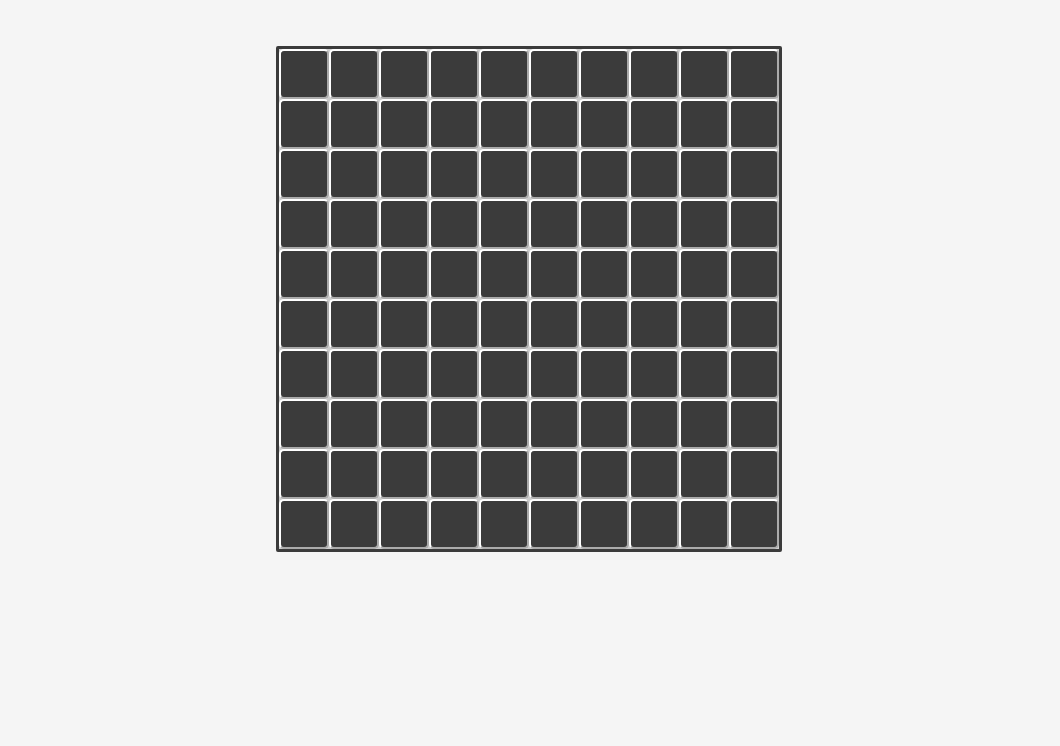
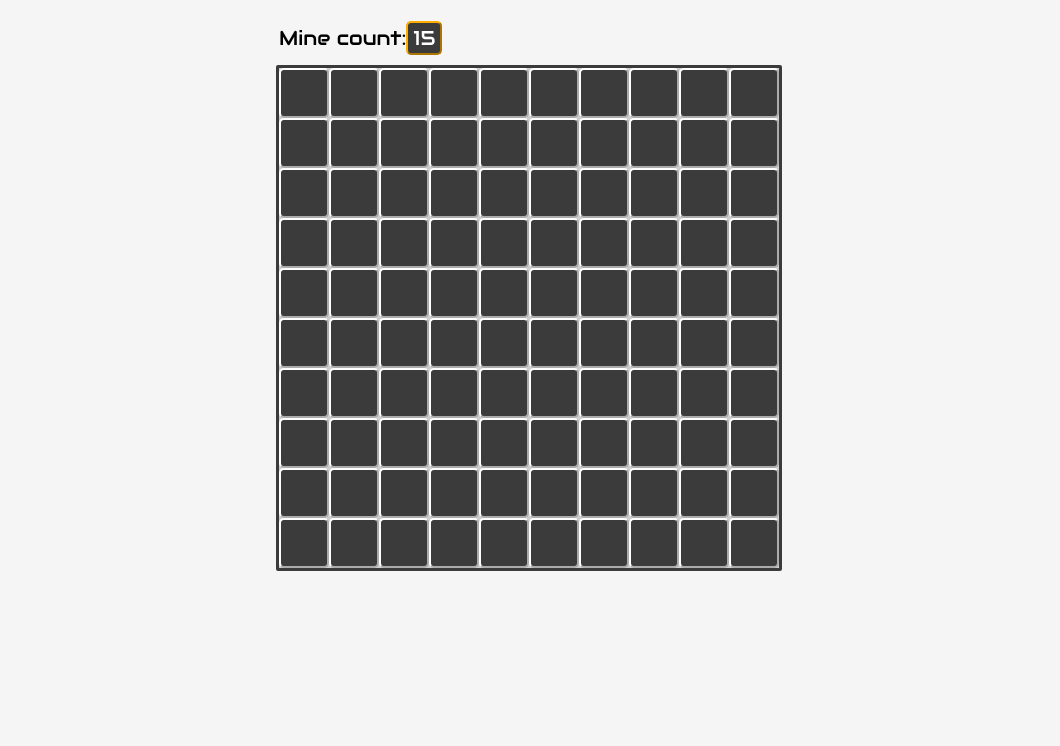
Before and after one commit to skelegor8/minesweeper, a plain HTML site: page index.html in a window 1280 px wide. Shown: the part 79-825 px from the top of the page, without its empty margins (111-1171 px from the left). Before the commit the page ends 800 px from the top, so only its background shows below. Drawn offline with Linux system fonts and the light colour scheme.

Commit message:
feat: add mine count

```diff
--- a/index.html
+++ b/index.html
@@ -36,6 +36,9 @@
           <p class="playground__modal-text"></p>
           <button class="btn btn-newgame">New game</button>
         </div>
+        <div class="playground__bombs-count">
+          <p>Mine count:</p><p class="bombs-count"></p>
+        </div>
         <div class="playground__cells">
 
         </div>
--- a/js/index.js
+++ b/js/index.js
@@ -4,6 +4,7 @@ let cellsSize = 50;
 let playgroundCellsSize;
 let bombs = [];
 let bombCount = 15;
+let flagCount = bombCount;
 let bombFrequency = 0.2;
 let number = [];
 let numberColor = ['#3498db', '#2ecc71', '#e74c3c', '#9b59b6', '#f1c40f', '#1abc9c', '#34495e', '#7f8c8d',];
@@ -19,6 +20,7 @@ const modalText = document.querySelector(".playground__modal-text");
 const modalWindow = document.querySelector(".playground__modal");
 const modalBtn = document.querySelector(".btn-newgame");
 const difficultyBtns = document.querySelectorAll(".header-menu__btn-difficulty");
+const bombsCountText = document.querySelector(".bombs-count");
 
 
 function setup() {
@@ -30,6 +32,7 @@ function setup() {
     playgroundCells.appendChild(cell);
   }
 
+  bombsCountText.innerHTML = flagCount;
   cells = document.querySelectorAll(".playground__cell");
   playgroundCellsSize = Math.sqrt(cells.length);
 
@@ -108,9 +111,13 @@ function flag(cell) {
     if (!cell.classList.contains('flag-cell')) {
       cell.innerHTML = '🚩';
       cell.classList.add('flag-cell');
+      flagCount--;
+      bombsCountText.innerHTML = flagCount;
     } else {
       cell.innerHTML = '';
       cell.classList.remove('flag-cell');
+      flagCount++;
+      bombsCountText.innerHTML = flagCount;
     }
   }
 }
@@ -205,6 +212,7 @@ function newGame() {
   bombs = [];
   number = [];
   gameOver = false;
+  flagCount = bombCount;
   modalText.innerHTML = '';
   modalWindow.classList.remove("open-modal");
   cells.forEach(cell => {
@@ -224,6 +232,7 @@ function difficultyLevel(btn) {
   size = Number(difficulty[0]);
   cellsSize = Number(difficulty[1]);
   bombCount = Number(difficulty[2]);
+  flagCount = bombCount;
   newGame();
 }
 
--- a/styles/style.scss
+++ b/styles/style.scss
@@ -37,8 +37,7 @@ body{
 }
 .header-menu__container{
   max-width: 1000px;
-  margin: 0 auto;
-  height: 100px;
+  margin: 25px auto;
   display: flex;
   justify-content: space-between;
   align-items: center;
@@ -52,8 +51,8 @@ body{
 // --- main ---
 .playground__container{
   position: relative;
-  max-width: 1200px;
-  margin: 25px auto;
+  max-width: var(--playgroundCellsSize);
+  margin: 10px auto;
   display: flex;
   align-items: center;
   justify-content: center;
@@ -74,7 +73,7 @@ body{
   opacity: 0;
   transition: .7s;
   &.open-modal{
-    top: 2px;
+    top: 47px;
     opacity: 1;
     pointer-events: auto;
     transition: .7s;
@@ -111,8 +110,22 @@ body{
     transition: .3s;
   }
 }
+.playground__bombs-count{
+  align-self: start;
+  font-size: 20px;
+  display: flex;
+  align-items: center;
+}
+.bombs-count{
+  padding: 5px;
+  color: white;
+  border: 2px outset rgb(255, 174, 0);
+  border-radius: 5px;
+  background-color: rgb(59, 59, 59);
+}
 
 .playground__cells{
+  margin: 10px 0;
   width: var(--playgroundCellsSize);
   flex-wrap: wrap;
   display: flex;
```
Also changed, not shown: styles/style.css.
